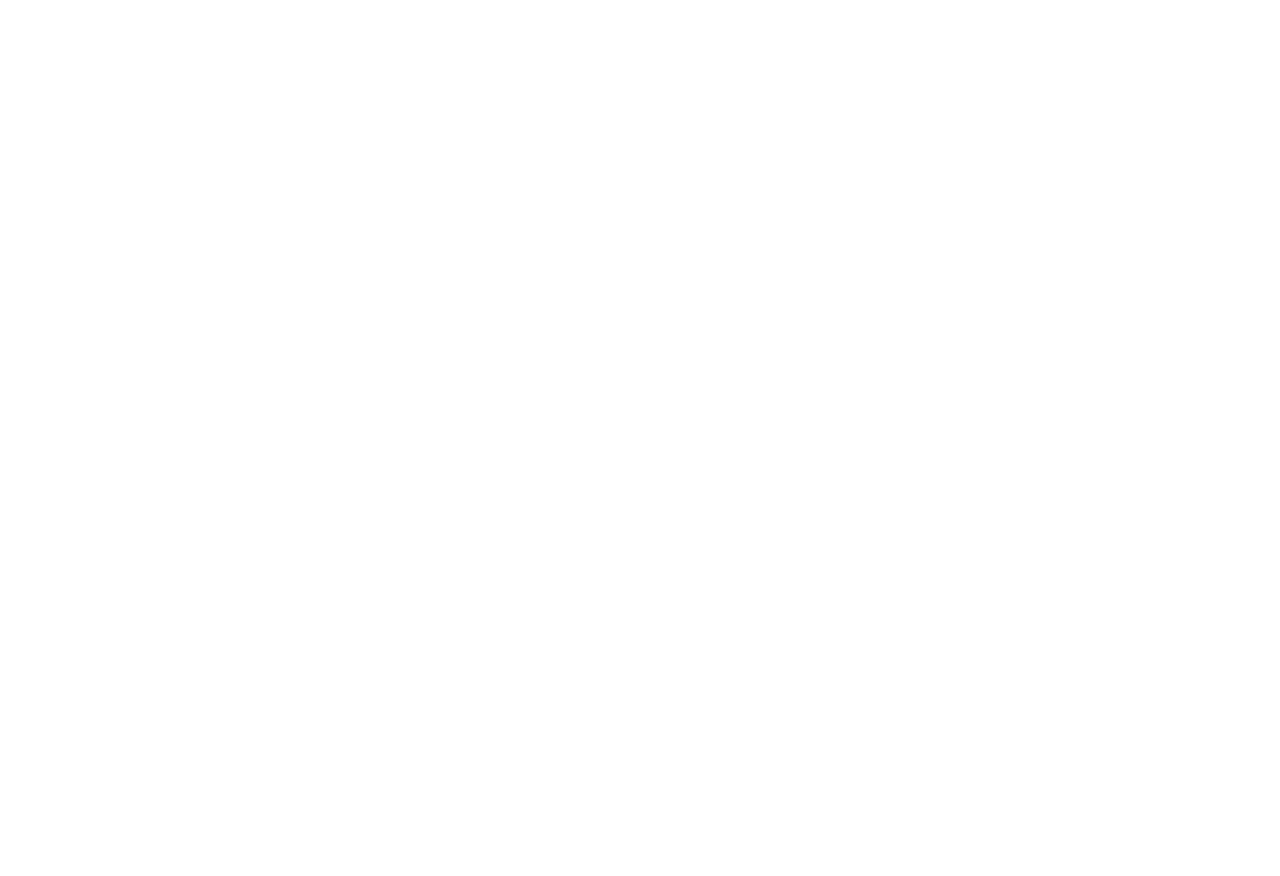
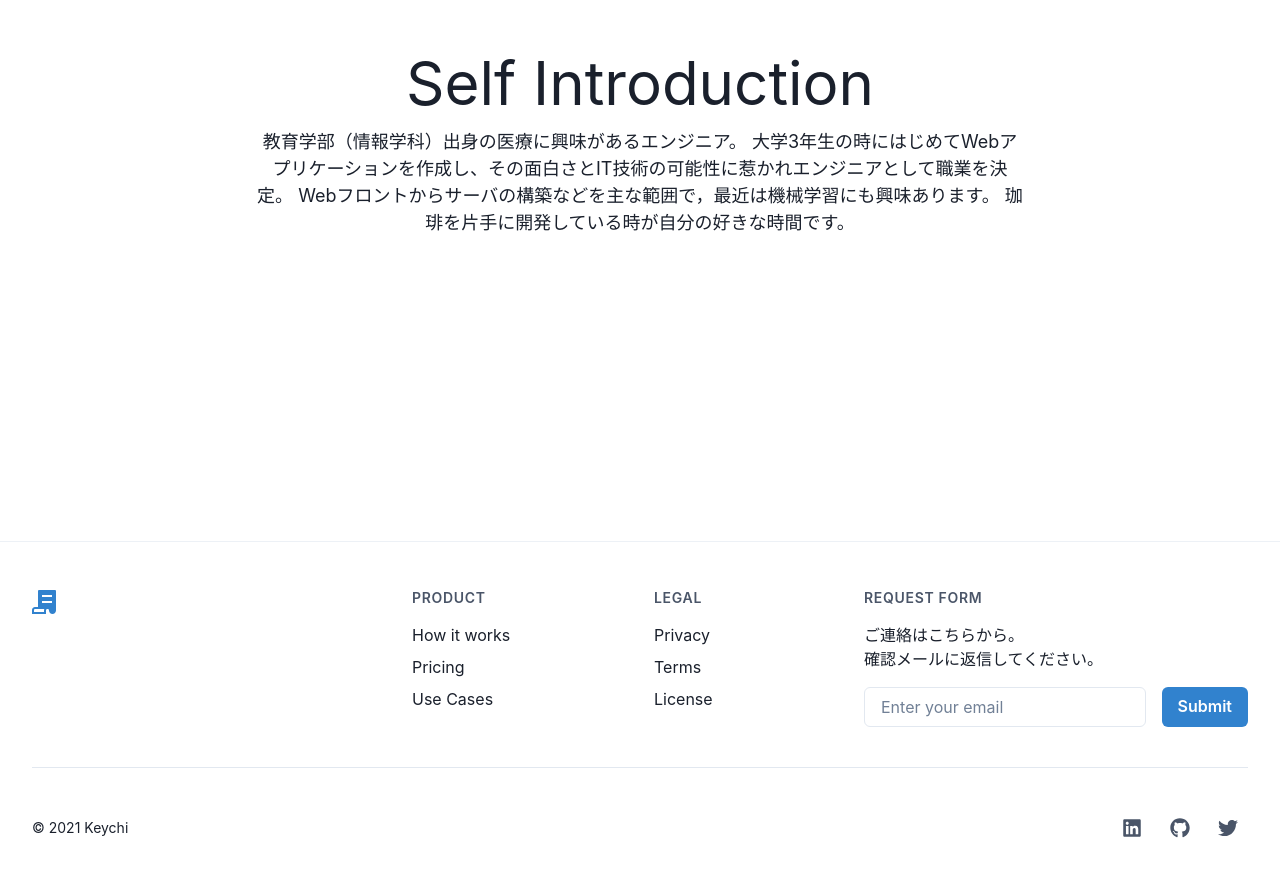
Before and after one commit to keychi25/keychi-lounge, a Next.js app: page / in a window 1280 px wide. Shown: the part 1120-1996 px from the top of the page. Before the commit the page ends 1661 px from the top, so only its background shows below. Built offline with nearby package versions, Linux system fonts and the light colour scheme.

Commit message:
add Fotter

```diff
--- /dev/null
+++ b/component/Footer.tsx
@@ -0,0 +1,46 @@
+import { Box, Stack, StackDivider } from "@chakra-ui/react";
+import * as React from "react";
+import { Copyright } from "./footer/Copyright";
+import { LinkGrid } from "./footer/LinkGrid";
+import { Logo } from "./footer/Logo";
+import { SocialMediaLinks } from "./footer/SocialMediaLinks";
+import { FormRequest } from "./footer/FormRequest";
+
+const Footer = () => (
+  <Box
+    as="footer"
+    role="contentinfo"
+    mx="auto"
+    maxW="7xl"
+    py="12"
+    px={{ base: "4", md: "8" }}
+  >
+    <Stack spacing="10" divider={<StackDivider />}>
+      <Stack
+        direction={{ base: "column", lg: "row" }}
+        spacing={{ base: "10", lg: "28" }}
+      >
+        <Box flex="1">
+          <Logo />
+        </Box>
+        <Stack
+          direction={{ base: "column", md: "row" }}
+          spacing={{ base: "10", md: "20" }}
+        >
+          <LinkGrid spacing={{ base: "10", md: "20", lg: "28" }} flex="1" />
+          <FormRequest width={{ base: "full", md: "sm" }} />
+        </Stack>
+      </Stack>
+      <Stack
+        direction={{ base: "column-reverse", md: "row" }}
+        justifyContent="space-between"
+        alignItems="center"
+      >
+        <Copyright />
+        <SocialMediaLinks />
+      </Stack>
+    </Stack>
+  </Box>
+);
+
+export default Footer;
--- a/component/MyProfile.tsx
+++ b/component/MyProfile.tsx
@@ -1,13 +1,34 @@
 import React from "react";
-import { Box, Container, SimpleGrid } from "@chakra-ui/react";
+import { Box, Container, Flex, Stack, Text } from "@chakra-ui/react";
 
 const MyProfile = () => {
   return (
     <Box w="100%" h="100vh">
       <Container>
-        <SimpleGrid columns={2} spacing={10}>
-          <Box bg="tomato" height="80px"></Box>
-        </SimpleGrid>
+        <Flex
+          flexDirection="column"
+          width="100wh"
+          height="100vh"
+          justifyContent="center"
+          alignItems="center"
+        >
+          <Stack
+            flexDir="column"
+            mb="2"
+            justifyContent="center"
+            alignItems="center"
+          >
+            <Box minW={{ base: "100%", md: "768px" }} align="center">
+              <Text fontSize="6xl">Self Introduction</Text>
+              <Text fontSize="lg">
+                教育学部（情報学科）出身の医療に興味があるエンジニア。
+                大学3年生の時にはじめてWebアプリケーションを作成し、その面白さとIT技術の可能性に惹かれエンジニアとして職業を決定。
+                Webフロントからサーバの構築などを主な範囲で，最近は機械学習にも興味あります。
+                珈琲を片手に開発している時が自分の好きな時間です。
+              </Text>
+            </Box>
+          </Stack>
+        </Flex>
       </Container>
     </Box>
   );
--- a/component/SiteDescription.tsx
+++ b/component/SiteDescription.tsx
@@ -18,8 +18,15 @@ const SiteDescription = () => {
             justifyContent="center"
             alignItems="center"
           >
-            <Box minW={{ base: "90%", md: "468px" }} align="center">
+            <Box minW={{ base: "100%", md: "768px" }} align="center">
               <Text fontSize="6xl">Keychi&apos;s Lounge</Text>
+              <Text fontSize="lg">
+                このサイトはエンジニアkeychiのポートフォリオサイトです。
+                <br />
+                製作物，スキル，ブログや趣味などについてまとめています。
+                <br />
+                休憩所（Lounge）のつもりで気楽にサイトをみていただければと思います。
+              </Text>
             </Box>
           </Stack>
         </Flex>
--- /dev/null
+++ b/component/footer/Copyright.tsx
@@ -0,0 +1,8 @@
+import { Text, TextProps } from "@chakra-ui/layout";
+import * as React from "react";
+
+export const Copyright = (props: TextProps) => (
+  <Text fontSize="sm" {...props}>
+    &copy; {new Date().getFullYear()} Keychi
+  </Text>
+);
--- /dev/null
+++ b/component/footer/FooterHeading.tsx
@@ -0,0 +1,15 @@
+import { HeadingProps } from "@chakra-ui/layout";
+import { Heading, useColorModeValue } from "@chakra-ui/react";
+import * as React from "react";
+
+export const FooterHeading = (props: HeadingProps) => (
+  <Heading
+    as="h4"
+    color={useColorModeValue("gray.600", "gray.400")}
+    fontSize="sm"
+    fontWeight="semibold"
+    textTransform="uppercase"
+    letterSpacing="wider"
+    {...props}
+  />
+);
--- /dev/null
+++ b/component/footer/FormRequest.tsx
@@ -0,0 +1,47 @@
+import {
+  Button,
+  chakra,
+  HTMLChakraProps,
+  Input,
+  Stack,
+  Text,
+  useColorModeValue,
+} from "@chakra-ui/react";
+import * as React from "react";
+import { FooterHeading } from "./FooterHeading";
+
+export const FormRequest = (props: HTMLChakraProps<"form">) => {
+  return (
+    <chakra.form {...props} onSubmit={(e) => e.preventDefault()}>
+      <Stack spacing="4">
+        <FooterHeading>Request Form</FooterHeading>
+        <Text>
+          ご連絡はこちらから。
+          <br />
+          確認メールに返信してください。
+        </Text>
+        <Stack spacing="4" direction={{ base: "column", md: "row" }}>
+          <Input
+            bg={useColorModeValue("white", "inherit")}
+            placeholder="Enter your email"
+            type="email"
+            required
+            focusBorderColor={useColorModeValue("blue.500", "blue.300")}
+            _placeholder={{
+              opacity: 1,
+              color: useColorModeValue("gray.500", "whiteAlpha.700"),
+            }}
+          />
+          <Button
+            type="submit"
+            colorScheme="blue"
+            flexShrink={0}
+            width={{ base: "full", md: "auto" }}
+          >
+            Submit
+          </Button>
+        </Stack>
+      </Stack>
+    </chakra.form>
+  );
+};
--- /dev/null
+++ b/component/footer/LinkGrid.tsx
@@ -0,0 +1,30 @@
+import {
+  Box,
+  Link,
+  SimpleGrid,
+  SimpleGridProps,
+  Stack,
+} from "@chakra-ui/react";
+import * as React from "react";
+import { FooterHeading } from "./FooterHeading";
+
+export const LinkGrid = (props: SimpleGridProps) => (
+  <SimpleGrid columns={2} {...props}>
+    <Box minW="130px">
+      <FooterHeading mb="4">Product</FooterHeading>
+      <Stack>
+        <Link>How it works</Link>
+        <Link>Pricing</Link>
+        <Link>Use Cases</Link>
+      </Stack>
+    </Box>
+    <Box minW="130px">
+      <FooterHeading mb="4">Legal</FooterHeading>
+      <Stack>
+        <Link>Privacy</Link>
+        <Link>Terms</Link>
+        <Link>License</Link>
+      </Stack>
+    </Box>
+  </SimpleGrid>
+);
--- /dev/null
+++ b/component/footer/Logo.tsx
@@ -0,0 +1,27 @@
+import {
+  chakra,
+  HTMLChakraProps,
+  useColorModeValue,
+  useToken,
+} from "@chakra-ui/react";
+import * as React from "react";
+
+export const Logo = (props: HTMLChakraProps<"svg">) => {
+  const [white, black] = useToken("colors", ["white", "gray.800"]);
+  return (
+    <chakra.svg
+      color={useColorModeValue("blue.500", "blue.300")}
+      aria-hidden
+      viewBox="0 0 123 24"
+      fill="none"
+      h="6"
+      flexShrink={0}
+      {...props}
+    >
+      <path
+        d="M23 0H7a1 1 0 00-1 1v16H3c-1.654 0-3 1.346-3 3v4h14v-3.583c0-.808.645-1.417 1.5-1.417.723 0 1.5.47 1.5 1.5 0 1.93 1.57 3.5 3.5 3.5s3.5-1.57 3.5-3.5V1a1 1 0 00-1-1zM12 20.417V22H2v-2a1 1 0 011-1h9.304c-.196.43-.304.909-.304 1.417zM20 13H10v-2h10v2zm0-6H10V5h10v2z"
+        fill="currentColor"
+      />
+    </chakra.svg>
+  );
+};
--- /dev/null
+++ b/component/footer/SocialMediaLinks.tsx
@@ -0,0 +1,26 @@
+import { ButtonGroup, ButtonGroupProps, IconButton } from "@chakra-ui/react";
+import * as React from "react";
+import { FaGithub, FaLinkedin, FaTwitter } from "react-icons/fa";
+
+export const SocialMediaLinks = (props: ButtonGroupProps) => (
+  <ButtonGroup variant="ghost" color="gray.600" {...props}>
+    <IconButton
+      as="a"
+      href="#"
+      aria-label="LinkedIn"
+      icon={<FaLinkedin fontSize="20px" />}
+    />
+    <IconButton
+      as="a"
+      href="https://github.com/keychi25"
+      aria-label="GitHub"
+      icon={<FaGithub fontSize="20px" />}
+    />
+    <IconButton
+      as="a"
+      href="https://twitter.com/f_keychi_ktk"
+      aria-label="Twitter"
+      icon={<FaTwitter fontSize="20px" />}
+    />
+  </ButtonGroup>
+);
--- a/pages/_app.tsx
+++ b/pages/_app.tsx
@@ -1,12 +1,29 @@
 import "../styles/globals.css";
+import { Divider } from "@chakra-ui/layout";
 import type { AppProps } from "next/app";
 import { ChakraProvider } from "@chakra-ui/react";
+import { extendTheme } from "@chakra-ui/react";
+import { createBreakpoints } from "@chakra-ui/theme-tools";
+
 import Navbar from "../component/Navbar";
+import Footer from "../component/Footer";
+
+const breakpoints = createBreakpoints({
+  sm: "320px",
+  md: "768px",
+  lg: "960px",
+  xl: "1200px",
+});
+
+const theme = extendTheme({ breakpoints });
+
 function MyApp({ Component, pageProps }: AppProps) {
   return (
-    <ChakraProvider>
+    <ChakraProvider theme={theme}>
       <Navbar />
       <Component {...pageProps} />
+      <Divider />
+      <Footer />
     </ChakraProvider>
   );
 }
```
